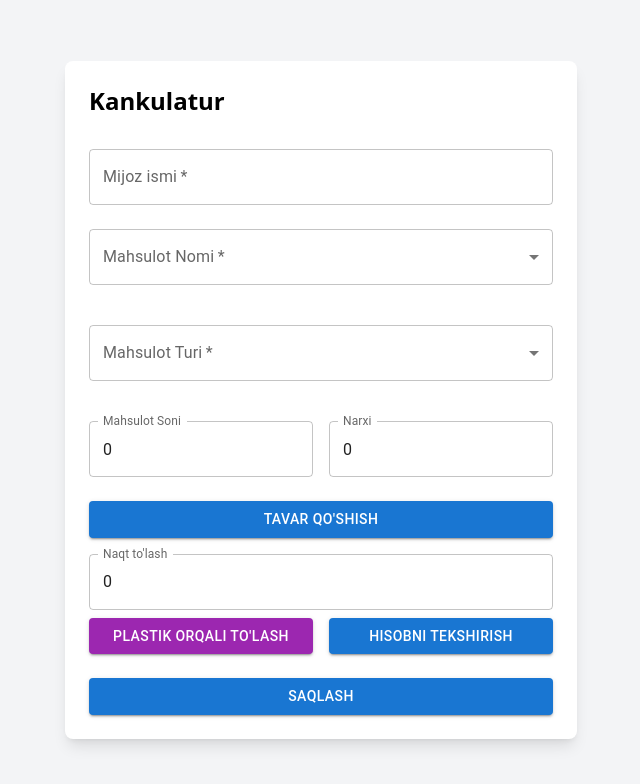
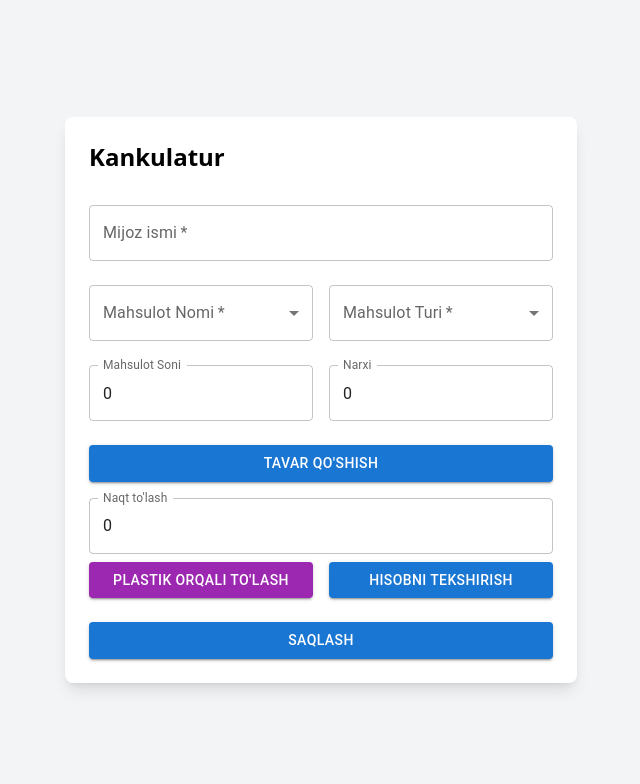
Before and after one commit to xobiytv/kalkulatr, a React (Create React App) app: page / in a window 1280 px wide. Shown: the top 784 px of the page, without its empty margins (319-959 px from the left). Built offline with nearby package versions, Linux system fonts and the light colour scheme.

Commit message:
eidit share android

```diff
--- a/src/App.js
+++ b/src/App.js
@@ -69,7 +69,7 @@ function App() {
     }).join('');
     const userNam = `Mijoz ismi: ${userName}`;
     const currentDate = new Date().toLocaleDateString();
-    const text = `Mijoz ma'lumotlari:\n${userNam}\nSana: ${currentDate}\n\nMahsulotlar natijalari:\n${formattedResults}\nJami summa: ${total} SUM\nTo'langan summa: ${formData.totalPaid} SUM\nQarzdorlik: ${total - formData.totalPaid} SUM`;
+    const text = `Mijoz ma'lumotlari:\n${userNam}\nSana: ${currentDate}\n\nMahsulotlar natijalari:\n${formattedResults}\nJami summa: ${total} SUM\nTo'langan summa: ${formData.totalPaid} SUM\nPlastik orqali to'langan: ${formData.plasticPayment} SUM\nQarzdorlik: ${total - formData.totalPaid - formData.plasticPayment} SUM`;
 
     if (navigator.share) {
       navigator.share({
@@ -123,7 +123,7 @@ function App() {
 
         {inputs.map((input) => (
           <div key={input.id}>
-            <div className="flex gap-4 items-end mb-4">
+            <div className="flex gap-4 items-end ">
               <TextField
                 select
                 label="Mahsulot Nomi"
@@ -141,9 +141,7 @@ function App() {
                   </MenuItem>
                 ))}
               </TextField>
-            </div>
 
-            <div className="flex gap-4 items-end mb-4">
               <TextField
                 select
                 label="Mahsulot Turi"
@@ -248,8 +246,6 @@ function App() {
           </Button>
         </div>
 
-
-
         <div className="mt-6">
           {results.length > 0 && (
             <>
@@ -278,7 +274,7 @@ function App() {
                   ))}
                   <tr>
                     <td colSpan="2" className="py-2 px-4 border font-bold">Jami summa</td>
-                    <td  colSpan="2" className="py-2 px-4 border font-bold  text-end">{total} SUM</td>
+                    <td colSpan="2" className="py-2 px-4 border font-bold  text-end">{total} SUM</td>
                   </tr>
                   <tr>
                     <td colSpan="2" className="py-2 px-4 border font-bold">Naqt to'langan </td>
@@ -288,8 +284,8 @@ function App() {
                     <td colSpan="2" className="py-2 px-4 border font-bold">Plastik orqali to'langan</td>
                     <td colSpan="2" className="py-2 px-4 border font-bold  text-end">{formData.plasticPayment} SUM</td>
                   </tr>
-                  <tr className='bg-red-600 text-white'>
-                    <td  colSpan="2" className="py-2 px-4 border font-bold">Qarzdorlik</td>
+                  <tr>
+                    <td colSpan="2" className="py-2 px-4 border font-bold">Qarzdorlik</td>
                     <td colSpan="2" className="py-2 px-4 border font-bold text-end">{totalAfterPayments} SUM</td>
                   </tr>
                   <tr>
```
